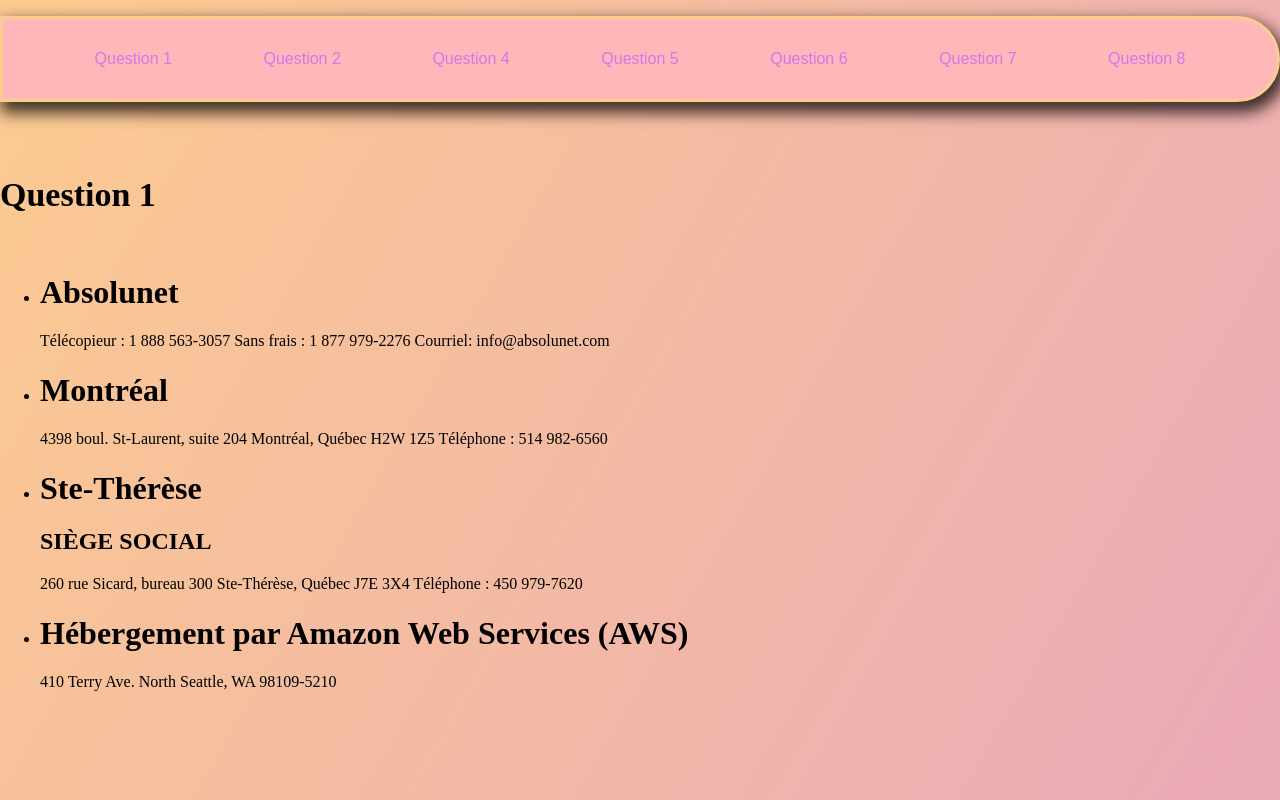
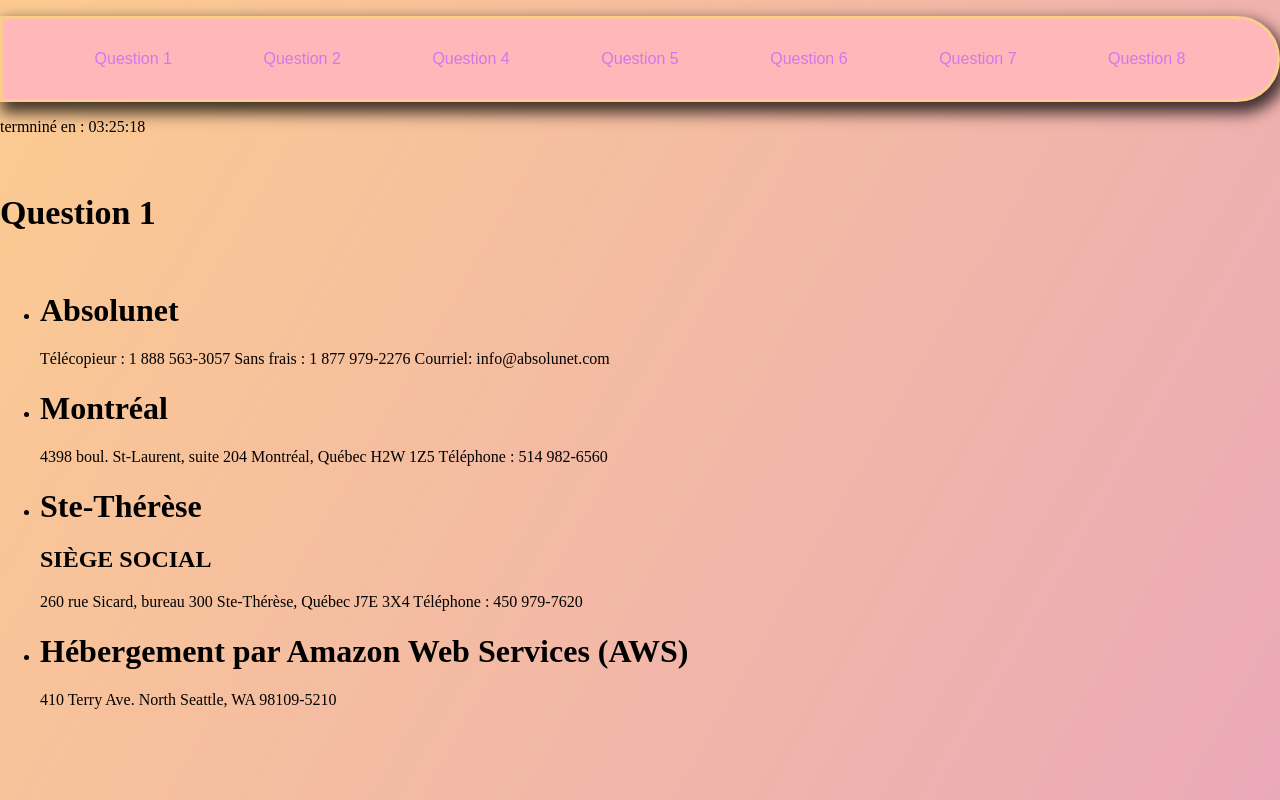
Before and after one commit to RaccoonSama/remise-test-technique-luna, a plain HTML site: page index.html in a window 1280 px wide. Shown: the top 800 px of the page. Drawn offline with nearby package versions, Linux system fonts and the light colour scheme.

Commit message:
ajout du temps

```diff
--- a/index.html
+++ b/index.html
@@ -21,6 +21,7 @@
         <li><a href="#q7">Question 7</a></li>
         <li><a href="#q8">Question 8</a></li>
     </ul>
+    <div class="temps">termniné en : 03:25:18</div>
     <div class="question1 question" id="q1">
         <h1 style="font-size: 34px;">Question 1</h1>
         <ul class="abso-adress">
```
